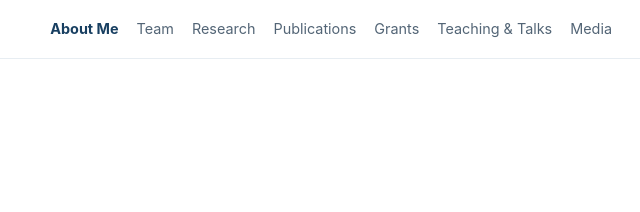
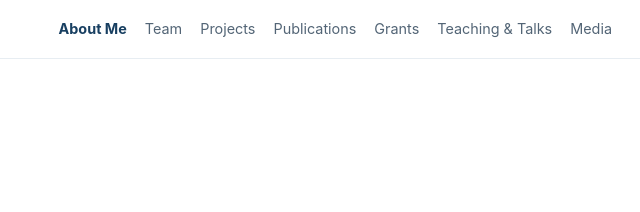
Before and after one commit to vanyavalindria/vanyavalindria.github.io, a plain HTML site: page index.html in a window 1280 px wide. Shown: the top 212 px of the page, 590-1230 px from the left. Drawn offline with Linux system fonts and the light colour scheme.

Commit message:
Update index.html

```diff
--- a/index.html
+++ b/index.html
@@ -35,7 +35,7 @@
 
       <a href="team.html">Team</a>
 
-      <a href="research.html">Research</a>
+      <a href="research.html">Projects</a>
 
       <a href="publications.html">Publications</a>
 
```
